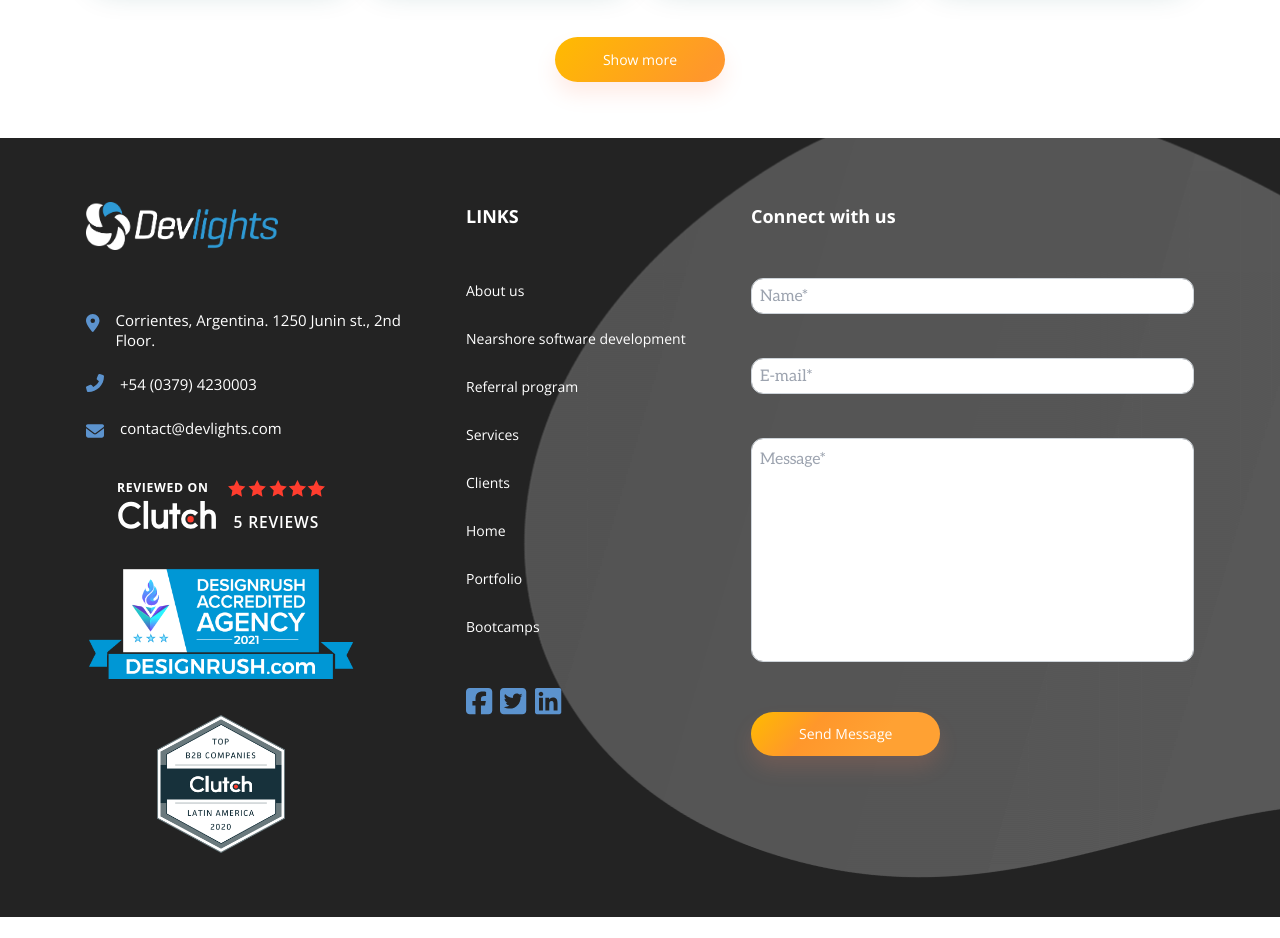
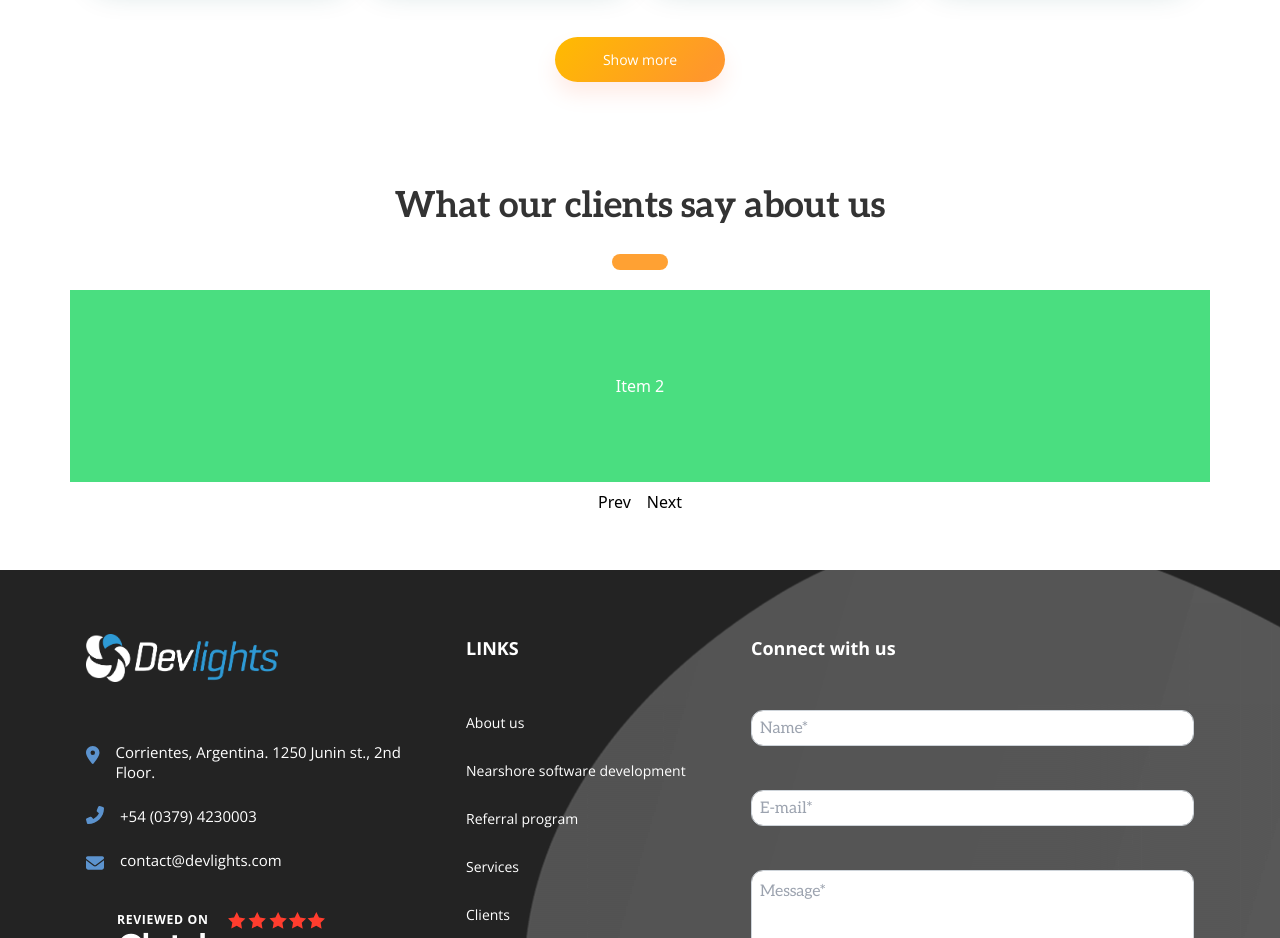
Before and after one commit to ignacioLiotti/test-1441654, a Next.js app: page / in a window 1280 px wide. Shown: the part 5440-6378 px from the top of the page. Before the commit the page ends 6357 px from the top, so only its background shows below. Built offline with nearby package versions, Linux system fonts and the light colour scheme.

Commit message:
Added Testimonials sections. Created Carousel component.

```diff
--- /dev/null
+++ b/components/Carousel.jsx
@@ -0,0 +1,86 @@
+import React, { useState, useEffect } from "react";
+import { useSwipeable } from "react-swipeable";
+
+export const CarouselItem = ({ children, width }) => {
+  return (
+    <div
+      className="carousel-item inline-flex items-center justify-center h-48 bg-green-400 text-white"
+      style={{ width: width }}
+    >
+      {children}
+    </div>
+  );
+};
+
+const Carousel = ({ children }) => {
+  const [activeIndex, setActiveIndex] = useState(0);
+  const [paused, setPaused] = useState(false);
+
+  const updateIndex = (newIndex) => {
+    if (newIndex < 0) {
+      newIndex = React.Children.count(children) - 1;
+    } else if (newIndex >= React.Children.count(children)) {
+      newIndex = 0;
+    }
+
+    setActiveIndex(newIndex);
+  };
+
+  useEffect(() => {
+    const interval = setInterval(() => {
+      if (!paused) {
+        updateIndex(activeIndex + 1);
+      }
+    }, 5000);
+
+    return () => {
+      if (interval) {
+        clearInterval(interval);
+      }
+    };
+  });
+
+  // allows swipe actions in mobile devices
+  const handlers = useSwipeable({
+    onSwipedLeft: () => updateIndex(activeIndex + 1),
+    onSwipedRight: () => updateIndex(activeIndex - 1),
+  });
+
+  return (
+    <div
+      className="overflow-hidden"
+      onMouseEnter={() => setPaused(true)}
+      onMouseLeave={() => setPaused(false)}
+    >
+      <div
+        {...handlers}
+        className="whitespace-nowrap transition-transform duration-500"
+        style={{ transform: `translateX(-${activeIndex * 100}%)` }}
+      >
+        {React.Children.map(children, (child, index) => {
+          return React.cloneElement(child, { width: "100%" });
+        })}
+      </div>
+      <div className="flex flex-row items-center, justify-center">
+        <button
+          className="m-2"
+          onClick={() => {
+            updateIndex(activeIndex - 1);
+          }}
+        >
+          Prev
+        </button>
+        <button
+          className="m-2"
+          onClick={() => {
+            updateIndex(activeIndex + 1);
+          }}
+        >
+          Next
+        </button>
+      </div>
+    </div>
+  );
+};
+
+export default Carousel;
--- a/package.json
+++ b/package.json
@@ -19,7 +19,8 @@
     "moment-timezone": "^0.5.34",
     "next": "12.1.4",
     "react": "18.0.0",
-    "react-dom": "18.0.0"
+    "react-dom": "18.0.0",
+    "react-swipeable": "^7.0.0"
   },
   "devDependencies": {
     "autoprefixer": "^10.4.4",
--- a/pages/index.js
+++ b/pages/index.js
@@ -12,6 +12,7 @@ import StatisticsSection from "../templates/StatisticsSection";
 import PortfolioSection from "../templates/PortfolioSection";
 import TechnologiesSection from "../templates/TechnologiesSection";
 import ClientsSection from "../templates/ClientsSection";
+import TestimonialsSection from "../templates/TestimonialsSection";
 
 export default function Home() {
   // TODO: custom hook useLanguage
@@ -40,6 +41,7 @@ export default function Home() {
       <PortfolioSection strings={t.portfolio} />
       <TechnologiesSection strings={t.technologies} />
       <ClientsSection strings={t.clients} />
+      <TestimonialsSection strings={t.testimonials} />
     </div>
   );
 }
--- a/public/i18n/En_en.js
+++ b/public/i18n/En_en.js
@@ -121,6 +121,8 @@ const en = {
   clients: {
     title: "Clients",
     btnMore: "Show more",
+  },
+  testimonials: {
     clientsText: "What our clients say about us",
   },
   footer: {
--- a/public/i18n/Es_es.js
+++ b/public/i18n/Es_es.js
@@ -122,6 +122,8 @@ const es = {
   clients: {
     title: "Clientes",
     btnMore: "Ver más",
+  },
+  testimonials: {
     clientsText: "Lo que dicen nuestros clientes",
   },
   footer: {
--- /dev/null
+++ b/templates/TestimonialsSection.jsx
@@ -0,0 +1,24 @@
+import React from "react";
+import Carousel from "../components/Carousel";
+import { CarouselItem } from "../components/Carousel";
+
+function TestimonialsSection({ strings }) {
+  return (
+    <section className="py-12">
+      <div className="container-width flex flex-col items-center justify-center w-full">
+        <h3 className="font-aleo font-bold text-4xl text-center text-gray-third mb-2">
+          {strings.clientsText}
+        </h3>
+        <div className="w-14 h-4 rounded-full bg-orange-pill my-5"></div>
+      </div>
+      <div className="w-full">
+        <Carousel>
+          <CarouselItem>Item 1</CarouselItem>
+          <CarouselItem>Item 2</CarouselItem>
+          <CarouselItem>Item 3</CarouselItem>
+        </Carousel>
+      </div>
+    </section>
+  );
+}
+export default TestimonialsSection;
```
Also changed, not shown: 2 other files (tests, documents, lock files or other folders).
